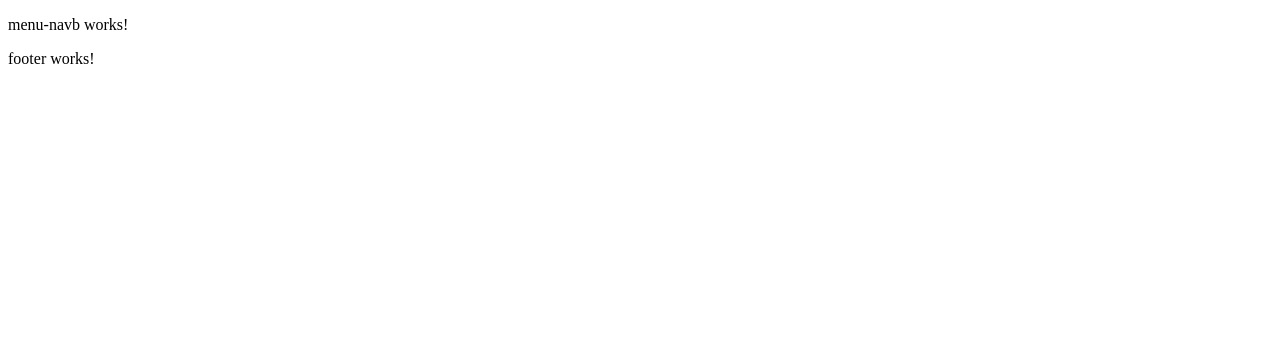
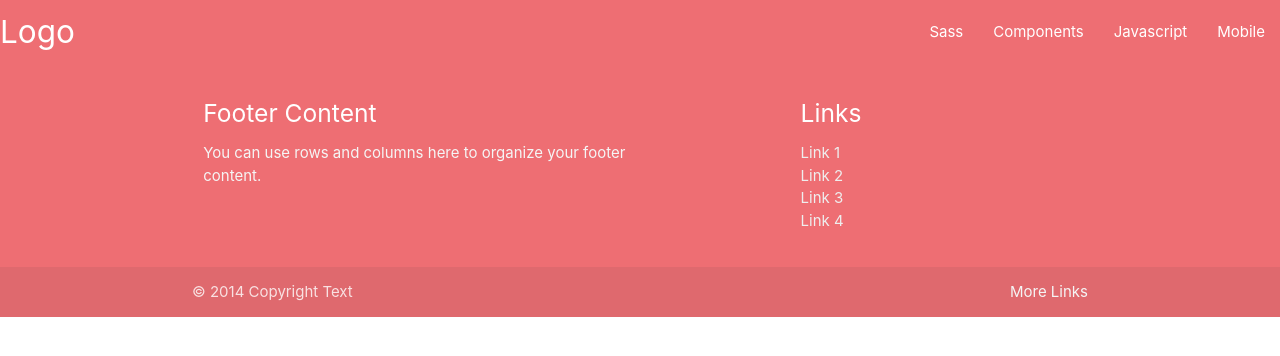
Before and after one commit to oabecerrago/Frontendmovicar-1, an Angular app: page / in a window 1280 px wide. Shown: the top 356 px of the page. Built offline with nearby package versions, Linux system fonts and the light colour scheme.

Commit message:
Modificaciones inicio

```diff
--- a/angular.json
+++ b/angular.json
@@ -27,9 +27,12 @@
               "src/assets"
             ],
             "styles": [
-              "src/styles.css"
+              "src/styles.css",
+              "node_modules/materialize-css/dist/css/materialize.min.css"
             ],
-            "scripts": []
+            "scripts": [
+              "node_modules/materialize-css/dist/js/materialize.min.js"
+            ]
           },
           "configurations": {
             "production": {
--- a/package.json
+++ b/package.json
@@ -18,6 +18,7 @@
     "@angular/platform-browser": "~13.0.0",
     "@angular/platform-browser-dynamic": "~13.0.0",
     "@angular/router": "~13.0.0",
+    "materialize-css": "^1.0.0-rc.2",
     "rxjs": "~7.4.0",
     "tslib": "^2.3.0",
     "zone.js": "~0.11.4"
--- a/src/app/app-routing.module.ts
+++ b/src/app/app-routing.module.ts
@@ -1,7 +1,11 @@
+import { ERROR_COMPONENT_TYPE } from '@angular/compiler';
 import { NgModule } from '@angular/core';
 import { RouterModule, Routes } from '@angular/router';
+import { InicioComponent } from './plantilla/inicio/inicio.component';
 
-const routes: Routes = [];
+const routes: Routes = [
+
+];
 
 @NgModule({
   imports: [RouterModule.forRoot(routes)],
--- a/src/app/app.module.ts
+++ b/src/app/app.module.ts
@@ -5,12 +5,14 @@ import { AppRoutingModule } from './app-routing.module';
 import { AppComponent } from './app.component';
 import { MenuNavbComponent } from './plantilla/menu-navb/menu-navb.component';
 import { FooterComponent } from './plantilla/footer/footer.component';
+import { InicioComponent } from './plantilla/inicio/inicio.component';
 
 @NgModule({
   declarations: [
     AppComponent,
     MenuNavbComponent,
-    FooterComponent
+    FooterComponent,
+    InicioComponent
   ],
   imports: [
     BrowserModule,
--- a/src/app/plantilla/footer/footer.component.html
+++ b/src/app/plantilla/footer/footer.component.html
@@ -1 +1,25 @@
-<p>footer works!</p>
+<footer class="page-footer">
+    <div class="container">
+      <div class="row">
+        <div class="col l6 s12">
+          <h5 class="white-text">Footer Content</h5>
+          <p class="grey-text text-lighten-4">You can use rows and columns here to organize your footer content.</p>
+        </div>
+        <div class="col l4 offset-l2 s12">
+          <h5 class="white-text">Links</h5>
+          <ul>
+            <li><a class="grey-text text-lighten-3" href="#!">Link 1</a></li>
+            <li><a class="grey-text text-lighten-3" href="#!">Link 2</a></li>
+            <li><a class="grey-text text-lighten-3" href="#!">Link 3</a></li>
+            <li><a class="grey-text text-lighten-3" href="#!">Link 4</a></li>
+          </ul>
+        </div>
+      </div>
+    </div>
+    <div class="footer-copyright">
+      <div class="container">
+      © 2014 Copyright Text
+      <a class="grey-text text-lighten-4 right" href="#!">More Links</a>
+      </div>
+    </div>
+  </footer>
--- /dev/null
+++ b/src/app/plantilla/inicio/inicio.component.html
@@ -0,0 +1 @@
+<p>Bienvenido a la pagina de MoviCar</p>
--- /dev/null
+++ b/src/app/plantilla/inicio/inicio.component.ts
@@ -0,0 +1,15 @@
+import { Component, OnInit } from '@angular/core';
+
+@Component({
+  selector: 'app-inicio',
+  templateUrl: './inicio.component.html',
+  styleUrls: ['./inicio.component.css']
+})
+export class InicioComponent implements OnInit {
+
+  constructor() { }
+
+  ngOnInit(): void {
+  }
+
+}
--- a/src/app/plantilla/menu-navb/menu-navb.component.html
+++ b/src/app/plantilla/menu-navb/menu-navb.component.html
@@ -1 +1,19 @@
-<p>menu-navb works!</p>
+<nav>
+    <div class="nav-wrapper">
+      <a href="#!" class="brand-logo">Logo</a>
+      <a href="#" data-target="mobile-demo" class="sidenav-trigger"><i class="material-icons">menu</i></a>
+      <ul class="right hide-on-med-and-down">
+        <li><a href="sass.html">Sass</a></li>
+        <li><a href="badges.html">Components</a></li>
+        <li><a href="collapsible.html">Javascript</a></li>
+        <li><a href="mobile.html">Mobile</a></li>
+      </ul>
+    </div>
+  </nav>
+
+  <ul class="sidenav" id="mobile-demo">
+    <li><a href="sass.html">Sass</a></li>
+    <li><a href="badges.html">Components</a></li>
+    <li><a href="collapsible.html">Javascript</a></li>
+    <li><a href="mobile.html">Mobile</a></li>
+  </ul>
--- a/src/index.html
+++ b/src/index.html
@@ -1,13 +1,16 @@
-<!doctype html>
-<html lang="en">
-<head>
-  <meta charset="utf-8">
-  <title>Frontendmovicar</title>
-  <base href="/">
-  <meta name="viewport" content="width=device-width, initial-scale=1">
-  <link rel="icon" type="image/x-icon" href="favicon.ico">
-</head>
-<body>
-  <app-root></app-root>
-</body>
+<!DOCTYPE html>
+<html>
+  <head>
+    <!--Import Google Icon Font-->
+    <link href="https://fonts.googleapis.com/icon?family=Material+Icons" rel="stylesheet">
+    <!--Import materialize.css-->
+    <base href="/" />
+    <!--Let browser know website is optimized for mobile-->
+    <meta name="viewport" content="width=device-width, initial-scale=1.0"/>
+  </head>
+
+  <body>
+    <app-root></app-root>
+    <!--JavaScript at end of body for optimized loading-->
+  </body>
 </html>
```
Also changed, not shown: src/app/plantilla/inicio/inicio.component.css (added), 2 other files (tests, documents, lock files or other folders).
